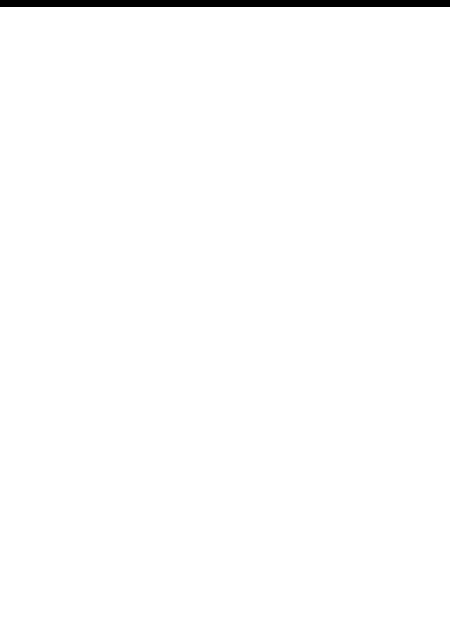
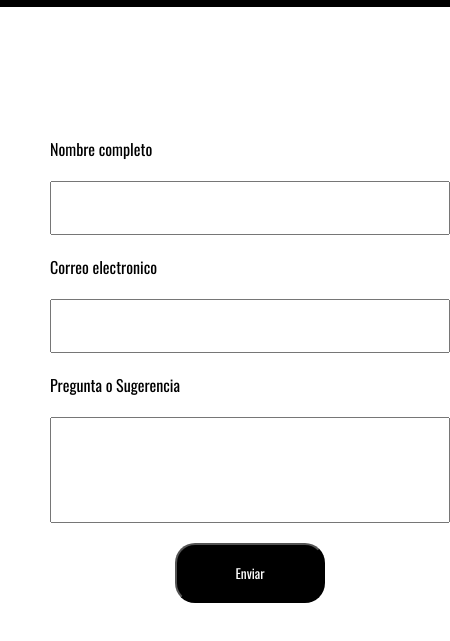
Before and after one commit to cszdiego/ProgramacionInternet, a plain HTML site: page Primer parcial/faq.html in a window 390 px wide. Shown: the part 63-704 px from the top of the page, 450 px wide, since content can reach past the window. Drawn offline with nearby package versions, Linux system fonts and the light colour scheme.

Commit message:
Contactanos acabado

```diff
--- /dev/null
+++ b/Primer parcial/faq.css
@@ -0,0 +1,60 @@
+
+.contact-me{
+    display: grid;
+    width: 800px;
+    gap: 20px;
+    padding-top: 200px;
+    padding-left: 380px;
+}
+
+
+#message{
+    height: 100px;
+    resize: none;
+}
+
+input{
+    height: 30px;
+    padding: 10px;
+}
+
+.submit{
+    margin: auto;
+    width: 150px;
+    height: 60px;
+    color: #fff;
+    font-family: "Oswald";
+    background-color: #000;
+    border-radius: 20px;
+}
+
+@media screen and (max-width:1200px){
+    .contact-me{
+        padding-left: 200px;
+    }
+}
+
+@media screen and (max-width:1000px){
+    .contact-me{
+        padding-left: 100px;
+    }
+}
+
+@media screen and (max-width:900px){
+    .contact-me{
+        width: 700px;
+    }
+}
+
+@media screen and (max-width:800px){
+    .contact-me{
+        width: 500px;
+    }
+}
+
+@media screen and (max-width:600px){
+    .contact-me{
+        padding-left: 50px;
+        width: 400px;
+    }
+}
--- a/Primer parcial/faq.html
+++ b/Primer parcial/faq.html
@@ -5,8 +5,8 @@
     <meta name="viewport" content="width=device-width, initial-scale=1.0">
     <link rel="stylesheet" href="index.css">
     <script src="https://kit.fontawesome.com/5e0e3e0aab.js" crossorigin="anonymous"></script>
-    <link rel="stylesheet" href="proteinas.css">
     <link rel="shortcut icon" href="./Imagenes/icono.ico" type="image/x-icon">
+    <link rel="stylesheet" href="faq.css">
     <title>Contactanos</title>
 </head>
 <body>
@@ -63,6 +63,17 @@
         </aside>
 
         <div class="content">
+            <div class="content-item">
+                <form class="contact-me">
+                    <label for="name">Nombre completo</label>
+                    <input type="text" id="name">
+                    <label for="email">Correo electronico</label>
+                    <input type="email" id="email">
+                    <label for="message">Pregunta o Sugerencia</label>
+                    <textarea name="message" id="message"></textarea>
+                    <input type="submit" class="submit" value="Enviar">
+                </form>
+            </div>
 
         </div>
     </div>
```
Also changed, not shown: Primer parcial/profile.html (+0 -1 lines), Primer parcial/us.html (indentation only).
